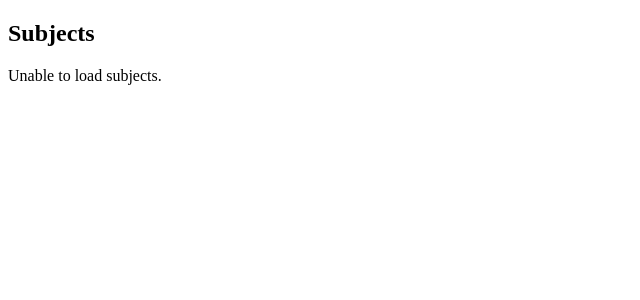
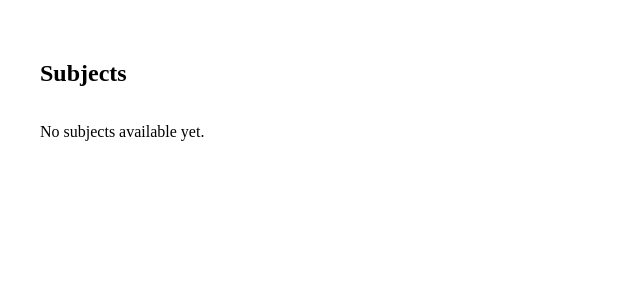
Before and after one commit to RaihanAizvan/Fution, a Vue app: page /subjects in a window 1280 px wide. Shown: the top 300 px of the page, without its empty margins (0-640 px from the left). Built offline with nearby package versions, Linux system fonts and the light colour scheme.

Commit message:
Scaffold subjects list layout

```diff
--- /dev/null
+++ b/src/features/subjects/components/SubjectsListNavigation.vue
@@ -0,0 +1,5 @@
+<template>
+  <nav class="subjects-navigation" aria-label="Subjects">
+    <p class="subjects-navigation__empty">No subjects available yet.</p>
+  </nav>
+</template>
--- /dev/null
+++ b/src/features/subjects/components/SubjectsListShell.vue
@@ -0,0 +1,24 @@
+<template>
+  <section class="subjects-list">
+    <header class="subjects-list__header">
+      <h1>Subjects</h1>
+    </header>
+    <div class="subjects-list__content">
+      <slot />
+    </div>
+  </section>
+</template>
+
+<style scoped>
+.subjects-list {
+  display: flex;
+  flex-direction: column;
+  min-height: 100vh;
+  padding: 2rem;
+}
+
+.subjects-list__content {
+  display: grid;
+  gap: 1rem;
+}
+</style>
--- a/src/views/SubjectsView.vue
+++ b/src/views/SubjectsView.vue
@@ -1,21 +1,10 @@
 <template>
-  <section class="subjects-view">
-    <header class="subjects-view__header">
-      <h1>Subjects</h1>
-    </header>
-    <p v-if="isLoading">Loading subjects…</p>
-    <p v-else-if="hasError">Unable to load subjects.</p>
-    <p v-else-if="subjects.length === 0">No subjects available yet.</p>
-  </section>
+  <SubjectsListShell>
+    <SubjectsListNavigation />
+  </SubjectsListShell>
 </template>
 
 <script setup lang="ts">
-import { onMounted } from 'vue'
-import { useSubjects } from '../composables/useSubjects'
-
-const { subjects, isLoading, hasError, loadSubjects } = useSubjects()
-
-onMounted(() => {
-  void loadSubjects()
-})
+import SubjectsListNavigation from '../features/subjects/components/SubjectsListNavigation.vue'
+import SubjectsListShell from '../features/subjects/components/SubjectsListShell.vue'
 </script>
```
